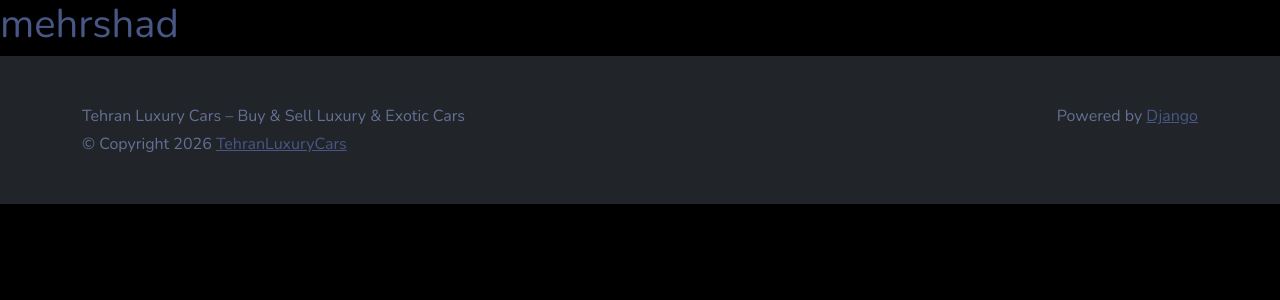
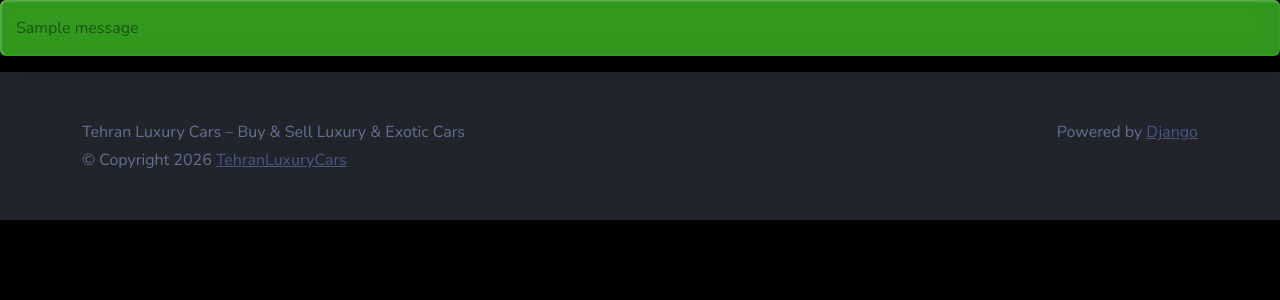
Before and after one commit to mehrshad-safarian/Django, a Django app: page /home/ in a window 1280 px wide. Shown: the top 300 px of the page. Run offline with Django 5.2, Linux system fonts and the light colour scheme; a user stored in the database is signed in; one stand-in notice (Sample message) is shown; some libraries are stand-ins or nearby versions.

Commit message:
messages

```diff
--- a/src/main/templates/base/base.html
+++ b/src/main/templates/base/base.html
@@ -20,6 +20,13 @@
 </head>
 
 <body>
+    {% if messages %}
+    {% for message in messages %}
+    <div {% if message.tags %} class="alert alert-{{ message.tags }}" {% endif %}>
+        {{ message }}
+    </div>
+    {% endfor %}
+    {% endif %}
     {% block 'body' %}
     {% endblock %}
 </body>
--- a/src/main/templates/views/home.html
+++ b/src/main/templates/views/home.html
@@ -6,7 +6,6 @@
 
 {% block 'body' %}
 <main>
-    <h1>{{ request.user.username }}</h1>
 </main>
 {% endblock %}
 
```
Also changed, not shown: src/Users/views.py (+6 -1 lines), src/tehran_luxery_cars/settings.py (+7 -0 lines), src/db.sqlite3.
